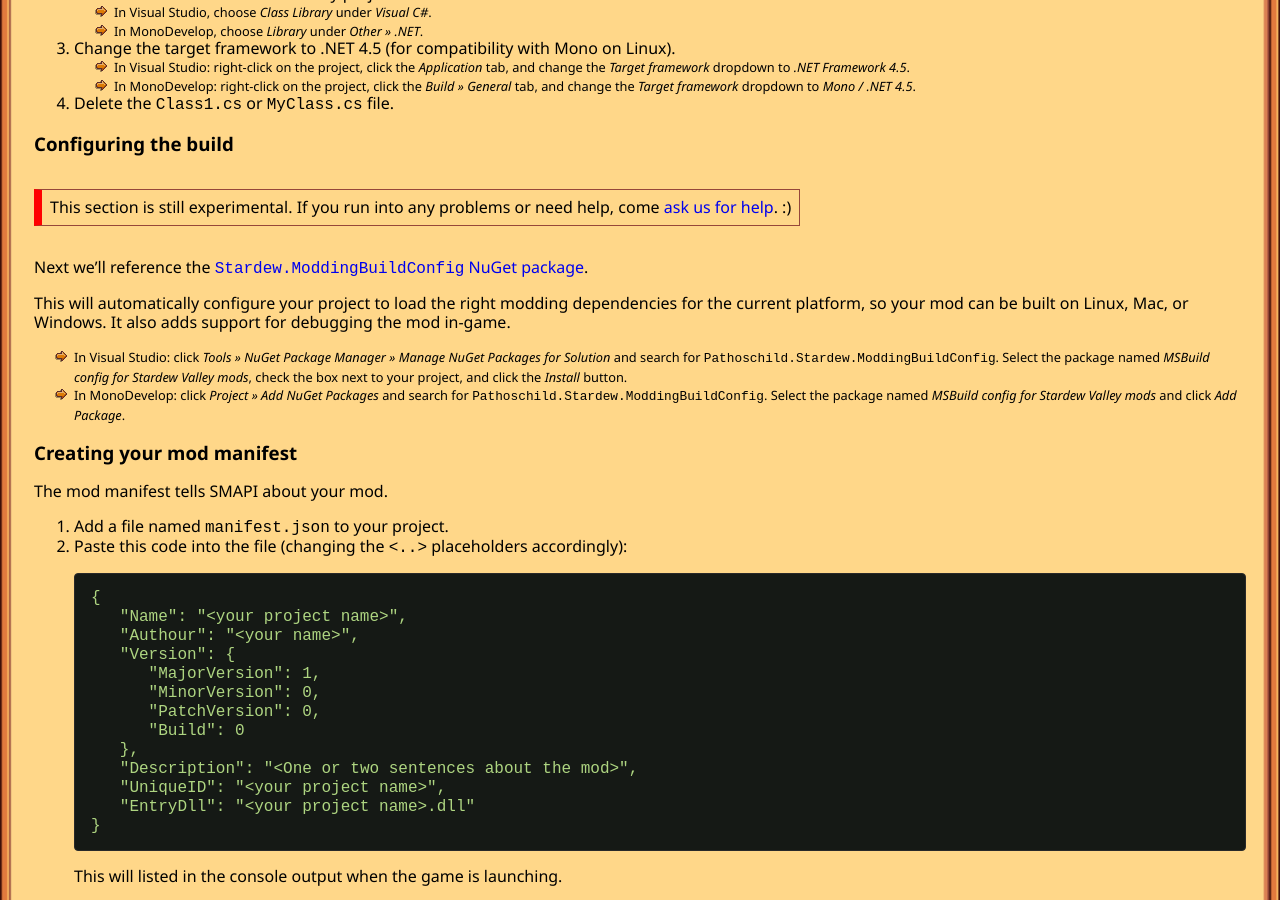
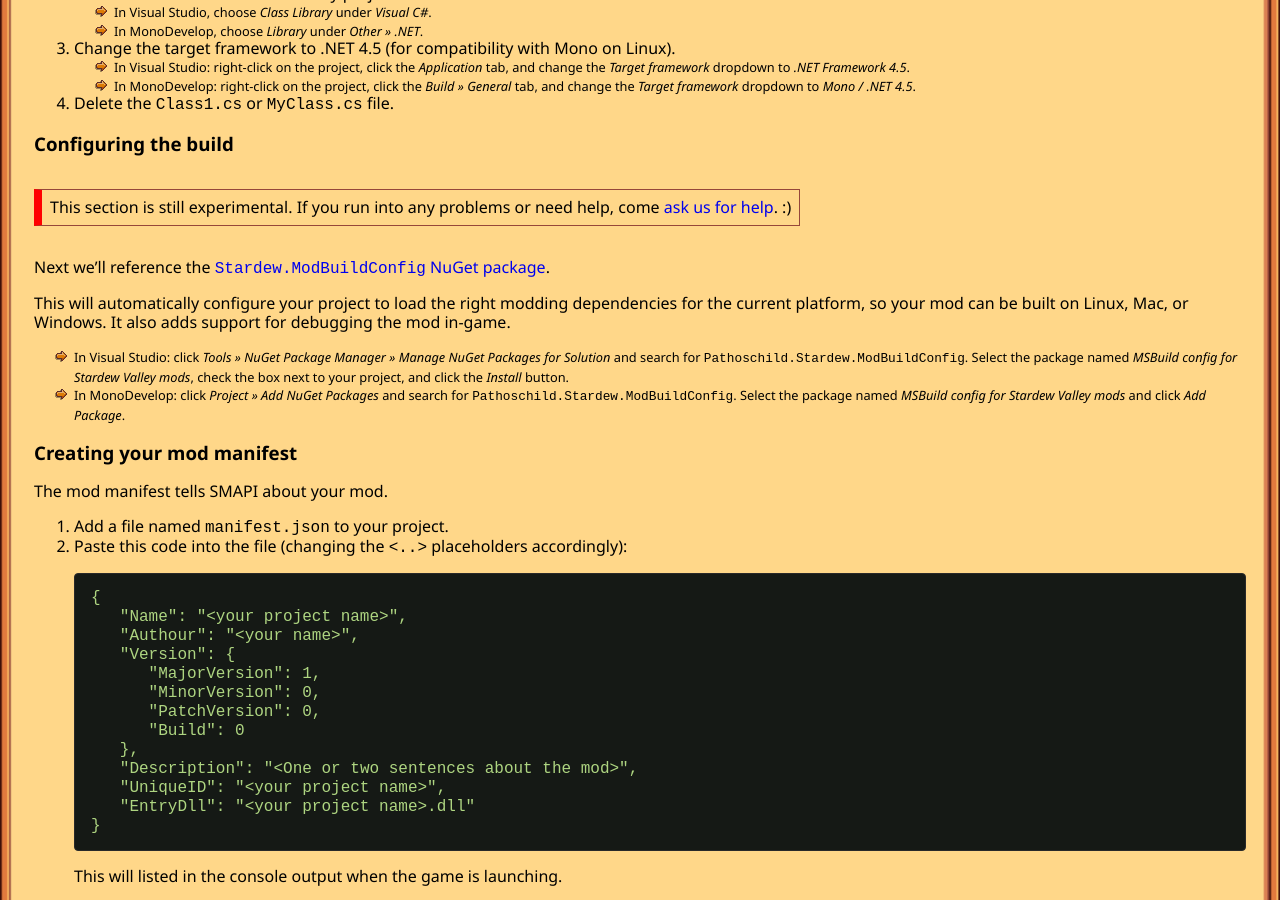
Before and after one commit to Pathoschild/canimod.github.io, a Jekyll site: the page built from guides/creating-a-smapi-mod.md, in a window 1280 px wide and 900 px high, scrolled down 1837 px. Built offline with Jekyll 4.4.1, drawn with Linux system fonts in a browser that asks for light colours; nearby versions of some CDN libraries.

Commit message:
update link

```diff
--- a/guides/creating-a-smapi-mod.md
+++ b/guides/creating-a-smapi-mod.md
@@ -93,18 +93,18 @@
 </p>
 
 
-Next we'll reference the [`Stardew.ModdingBuildConfig` NuGet package](https://github.com/Pathoschild/Stardew.ModBuildConfig).
+Next we'll reference the [`Stardew.ModBuildConfig` NuGet package](https://github.com/Pathoschild/Stardew.ModBuildConfig).
 
 This will automatically configure your project to load the right modding dependencies for the
 current platform, so your mod can be built on Linux, Mac, or Windows. It also adds support for
 debugging the mod in-game.
 
 * <small>In Visual Studio: click _Tools » NuGet Package Manager » Manage NuGet Packages for
-  Solution_ and search for `Pathoschild.Stardew.ModdingBuildConfig`. Select the package named
+  Solution_ and search for `Pathoschild.Stardew.ModBuildConfig`. Select the package named
   _MSBuild config for Stardew Valley mods_, check the box next to your project, and click the
   _Install_ button.</small>
 * <small>In MonoDevelop: click _Project » Add NuGet Packages_ and search for
-  `Pathoschild.Stardew.ModdingBuildConfig`. Select the package named _MSBuild config
+  `Pathoschild.Stardew.ModBuildConfig`. Select the package named _MSBuild config
   for Stardew Valley mods_ and click _Add Package_.</small>
 
 ### Creating your mod manifest
```
